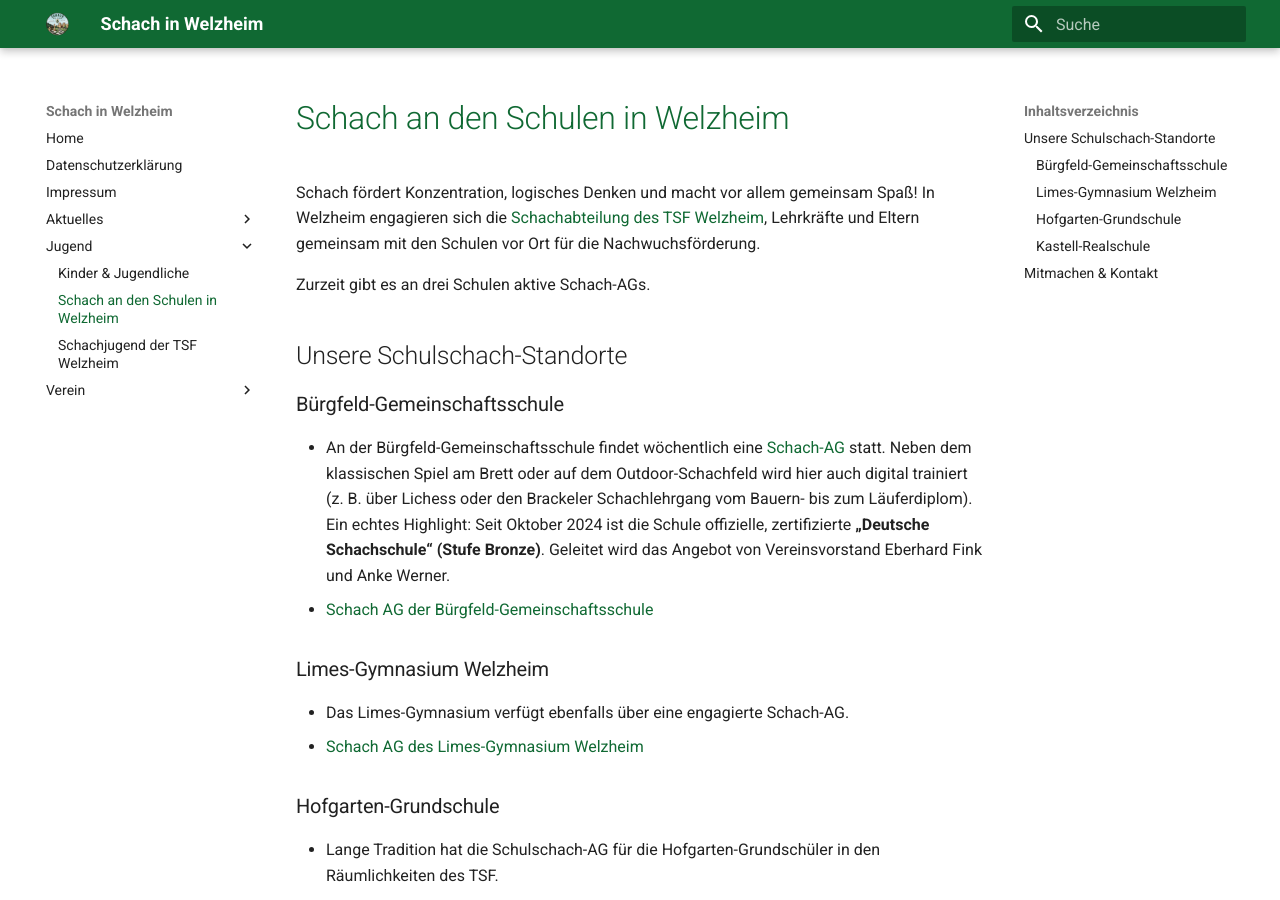
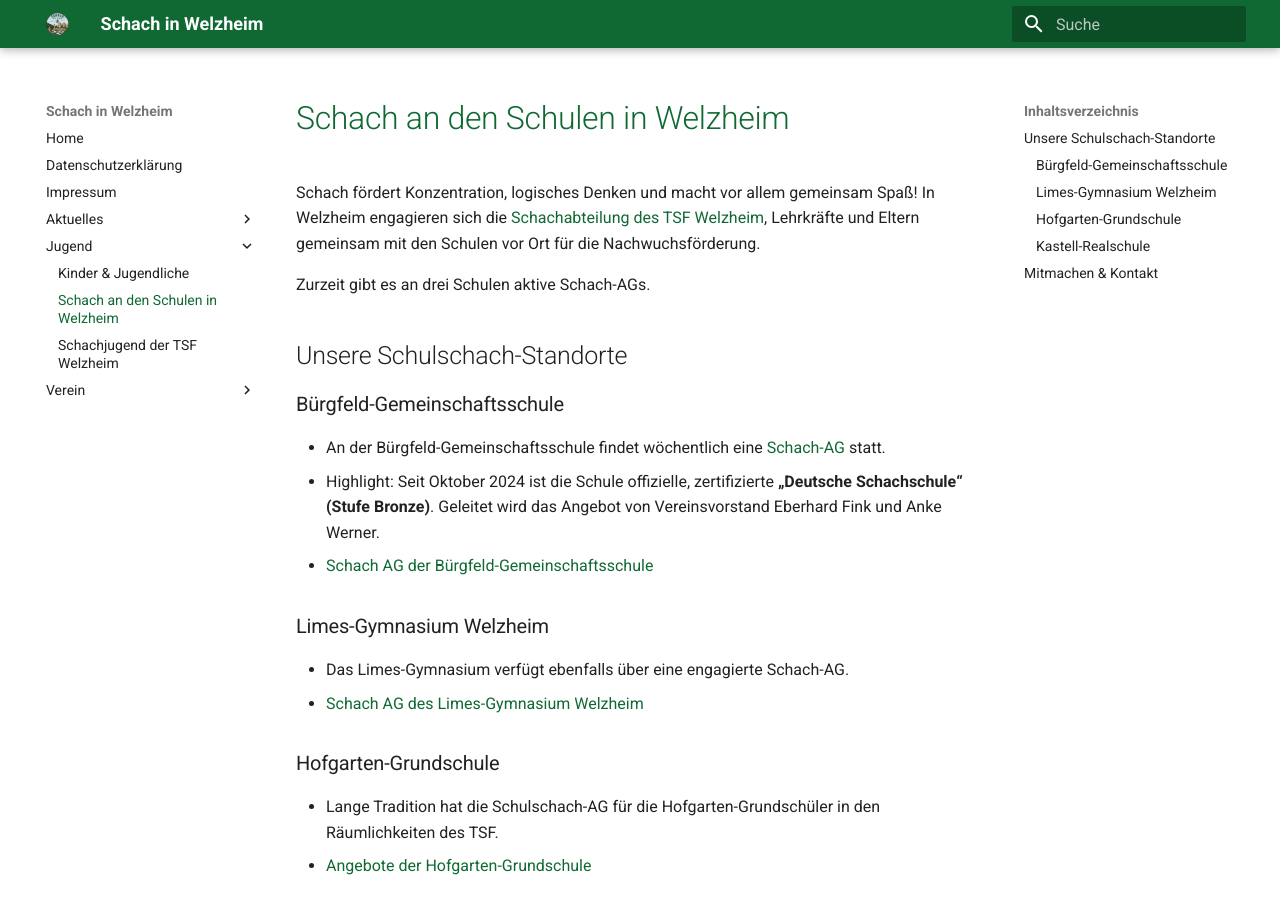
Before and after one commit to schachwelzheim/schachwelzheim, an MkDocs documentation site: the page built from docs/jugend/schach-ags.md, in a window 1280 px wide and 900 px high. Built offline with MkDocs 1.6.1 and Material for MkDocs 9.7.7, drawn with Linux system fonts in a browser that asks for light colours.

Commit message:
Update Schach-AG description for Bürgfeld-Gemeinschaftsschule
Reorganize content for clarity and highlight certification.

```diff
--- a/docs/jugend/schach-ags.md
+++ b/docs/jugend/schach-ags.md
@@ -8,7 +8,8 @@
 
 ### Bürgfeld-Gemeinschaftsschule
 
-* An der Bürgfeld-Gemeinschaftsschule findet wöchentlich eine [Schach-AG](https://buergfeld-gms.de/schach-ag/) statt. Neben dem klassischen Spiel am Brett oder auf dem Outdoor-Schachfeld wird hier auch digital trainiert (z. B. über Lichess oder den Brackeler Schachlehrgang vom Bauern- bis zum Läuferdiplom). Ein echtes Highlight: Seit Oktober 2024 ist die Schule offizielle, zertifizierte **„Deutsche Schachschule“ (Stufe Bronze)**. Geleitet wird das Angebot von Vereinsvorstand Eberhard Fink und Anke Werner.
+* An der Bürgfeld-Gemeinschaftsschule findet wöchentlich eine [Schach-AG](https://buergfeld-gms.de/schach-ag/) statt.
+* Highlight: Seit Oktober 2024 ist die Schule offizielle, zertifizierte **„Deutsche Schachschule“ (Stufe Bronze)**. Geleitet wird das Angebot von Vereinsvorstand Eberhard Fink und Anke Werner.
 * [Schach AG der Bürgfeld-Gemeinschaftsschule](https://buergfeld-gms.de/)
 
 ### Limes-Gymnasium Welzheim
```
